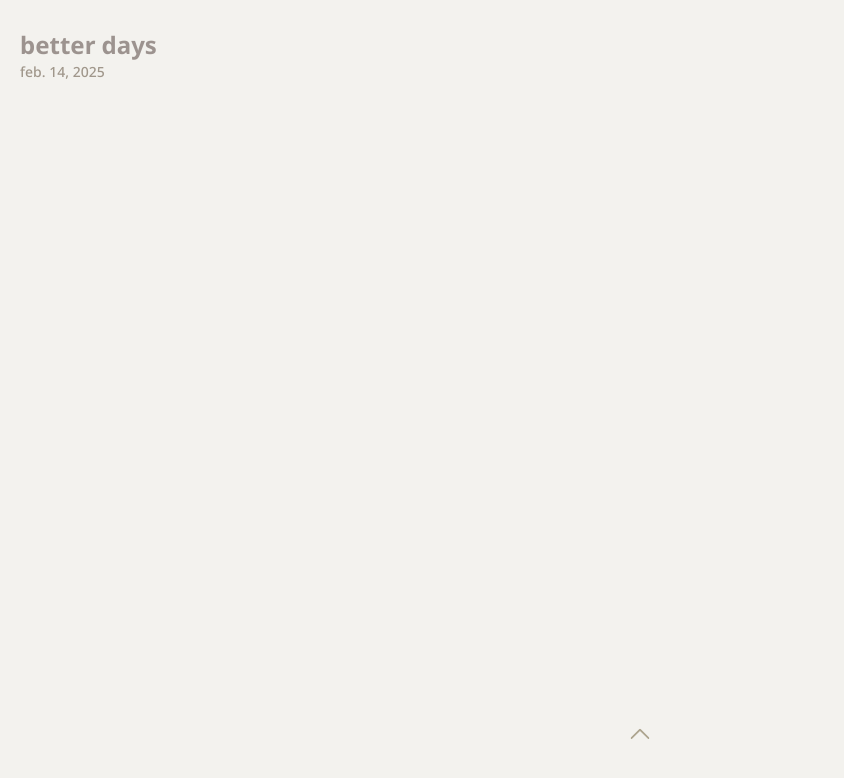
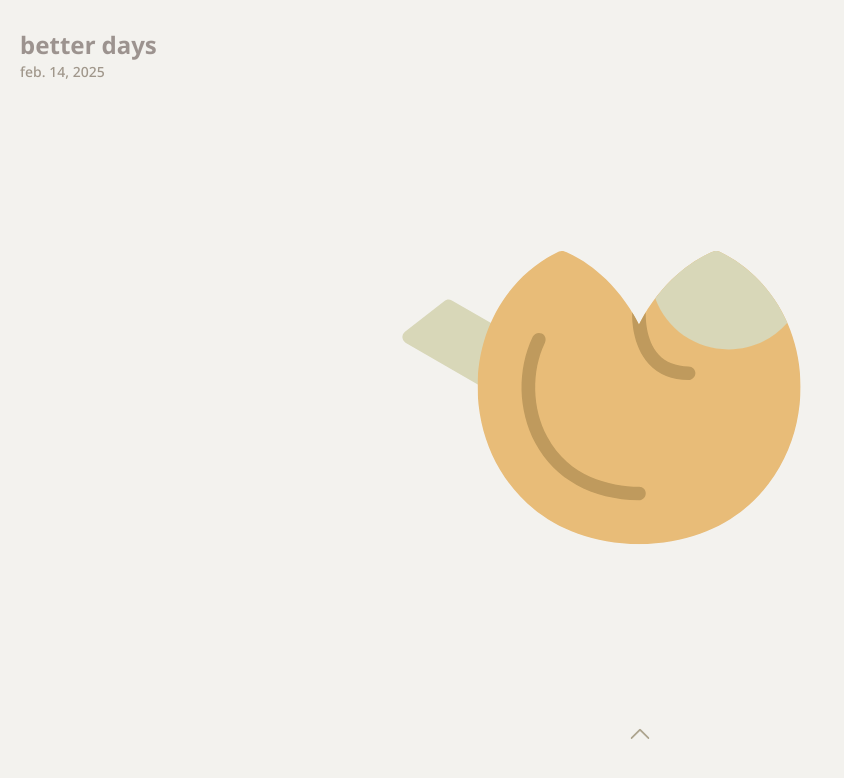
Before and after one commit to auriyoyo/better-days, a React (Vite) app: page / in a window 1280 px wide. Shown: the top 778 px of the page, without its empty margins (0-844 px from the left). Built offline with nearby package versions, Linux system fonts and the light colour scheme.

Commit message:
added fortune cookie button to home page

```diff
--- /dev/null
+++ b/src/components/cookie.jsx
@@ -0,0 +1,38 @@
+/* cookie.jsx */
+
+import React from "react";
+import { motion } from "framer-motion";
+import cookieImage from "../assets/main-cookie.svg";
+
+const Cookie = () => {
+    return (
+    <motion.div
+        style={{
+            position: "absolute",
+            top: "50%",
+            left: "47%",
+            transform: "translate(-50%, -50%) scale(1)",
+            width: "400px",
+            height: "auto",
+            cursor: "pointer",
+            transformOrigin: "center",
+        }}
+        whileHover={{
+            transform: "translate(-50%, -50%) scale(1.05)",
+        }}
+        whileTap={{
+            transform: "translate(-50%, -50%) scale(0.95)",
+        }}
+    >
+        <img src = {cookieImage}
+            alt = "fortune cookie" className="cookie"
+            style={{
+                width: "100%",
+                height: "auto",
+            }}
+        />
+        </motion.div>
+    );
+};
+
+export default Cookie;
--- a/src/pages/home.jsx
+++ b/src/pages/home.jsx
@@ -2,11 +2,13 @@
 import React from "react";
 import Header from "../components/header.jsx";
 import ScrollArrow from "../components/scroll-arrow.jsx";
+import Cookie from "../components/cookie.jsx";
 
 const Home = () => {
   return (
     <>
       <Header />
+      <Cookie />
       <ScrollArrow />
     </>
   );
```
Also changed, not shown: src/assets/cookie-logo.svg (renamed from src/assets/cookie-icon.svg), src/assets/main-cookie.svg (added).
